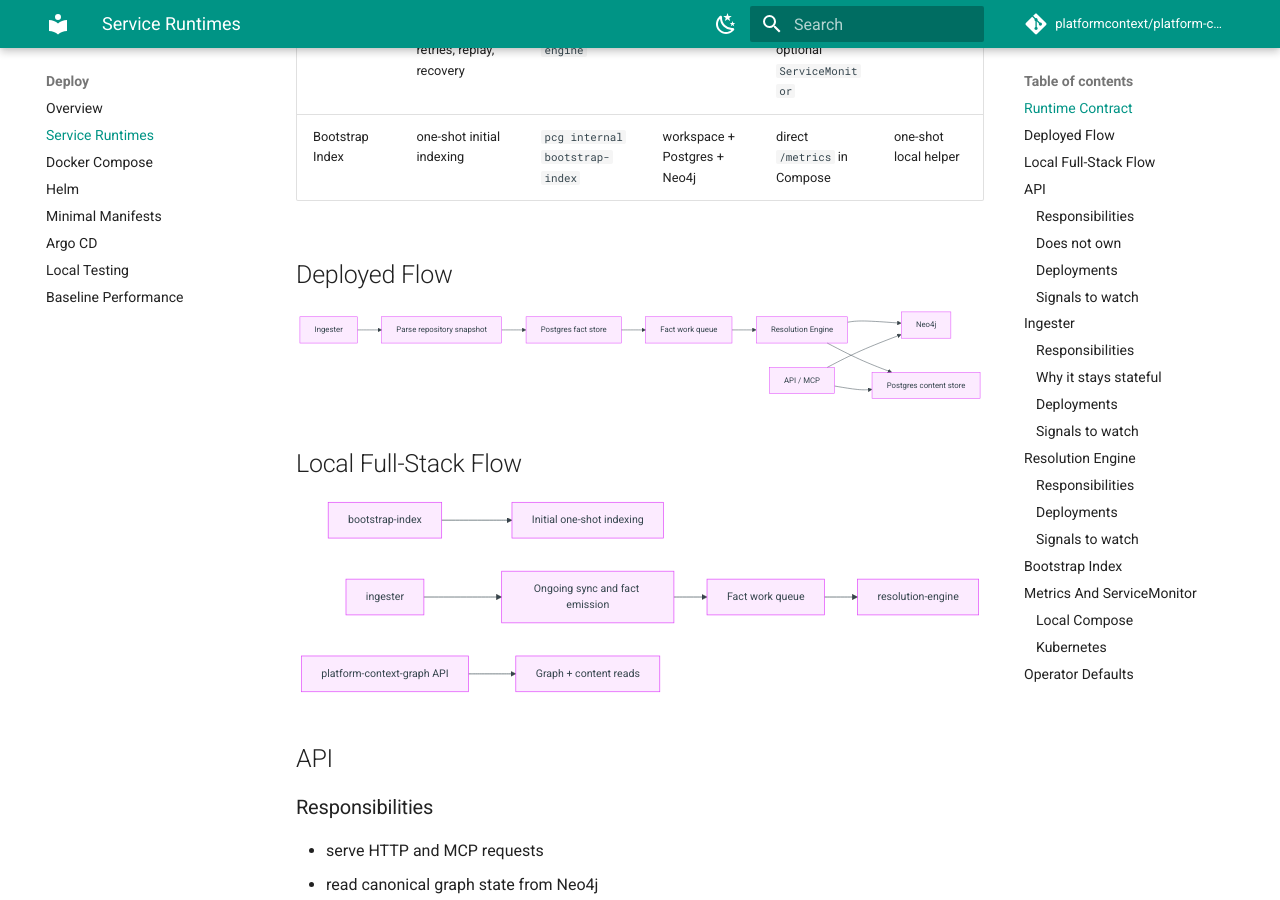
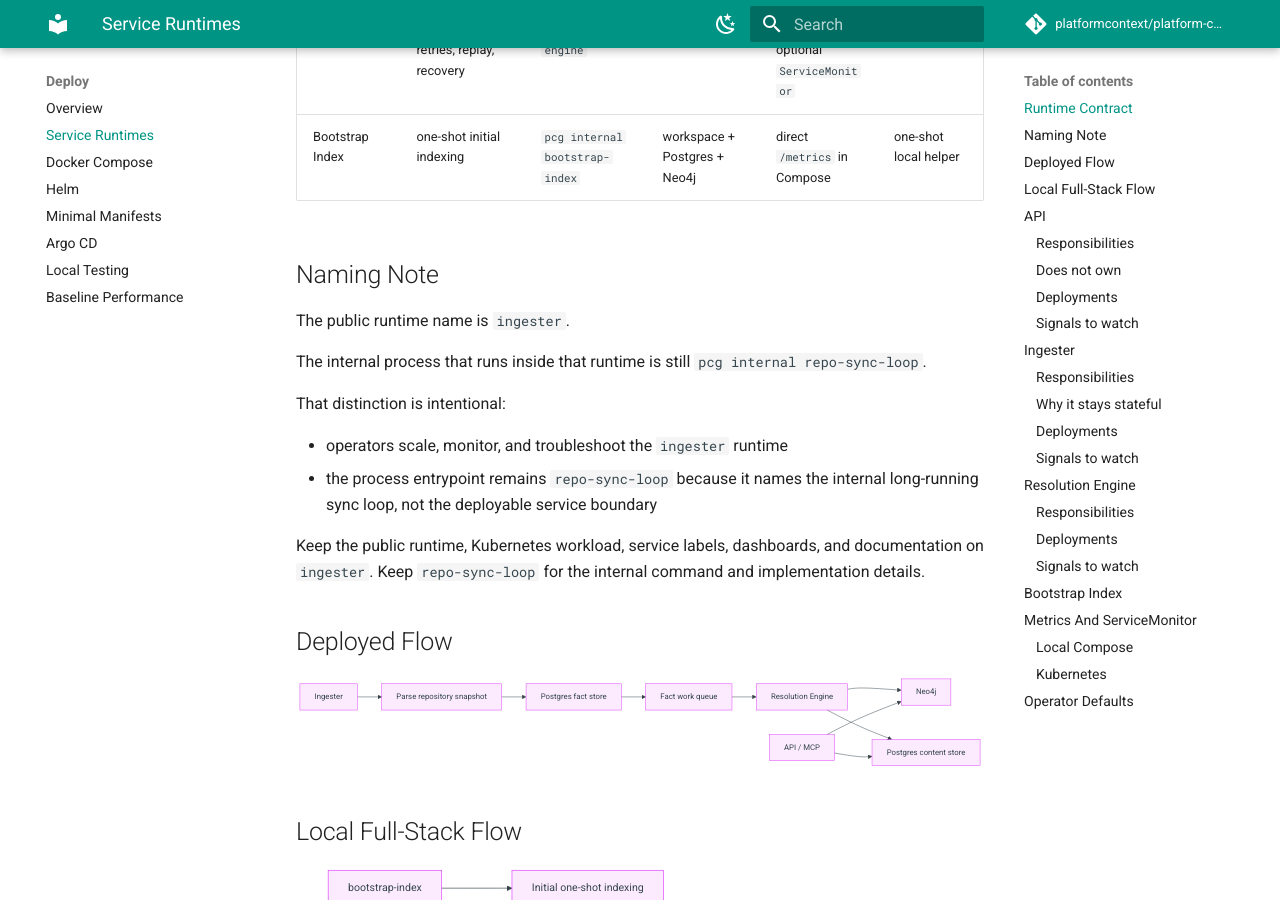
Before and after one commit to platformcontext/platform-context-graph, an MkDocs documentation site: the page built from docs/docs/deployment/service-runtimes.md, in a window 1280 px wide and 900 px high, scrolled down 888 px. Built offline with MkDocs 1.6.1 and Material for MkDocs 9.7.7, drawn with Linux system fonts in a browser that asks for light colours; comment, search, counter and statistics services are not loaded.

Commit message:
docs: clarify ingester runtime naming

```diff
--- a/docs/docs/deployment/service-runtimes.md
+++ b/docs/docs/deployment/service-runtimes.md
@@ -17,6 +17,23 @@ Use this page when you need the operator view of PlatformContextGraph:
 | Ingester | repo sync, parsing, fact emission, workspace ownership | `pcg internal repo-sync-loop` | workspace PVC + Postgres + Neo4j | direct `/metrics`, optional `ServiceMonitor` | `StatefulSet` |
 | Resolution Engine | queue draining, projection, retries, replay, recovery | `pcg internal resolution-engine` | Postgres + Neo4j | direct `/metrics`, optional `ServiceMonitor` | `Deployment` |
 | Bootstrap Index | one-shot initial indexing | `pcg internal bootstrap-index` | workspace + Postgres + Neo4j | direct `/metrics` in Compose | one-shot local helper |
+
+## Naming Note
+
+The public runtime name is `ingester`.
+
+The internal process that runs inside that runtime is still
+`pcg internal repo-sync-loop`.
+
+That distinction is intentional:
+
+- operators scale, monitor, and troubleshoot the `ingester` runtime
+- the process entrypoint remains `repo-sync-loop` because it names the internal
+  long-running sync loop, not the deployable service boundary
+
+Keep the public runtime, Kubernetes workload, service labels, dashboards, and
+documentation on `ingester`. Keep `repo-sync-loop` for the internal command and
+implementation details.
 
 ## Deployed Flow
 
```
Also changed, not shown: README.md.
